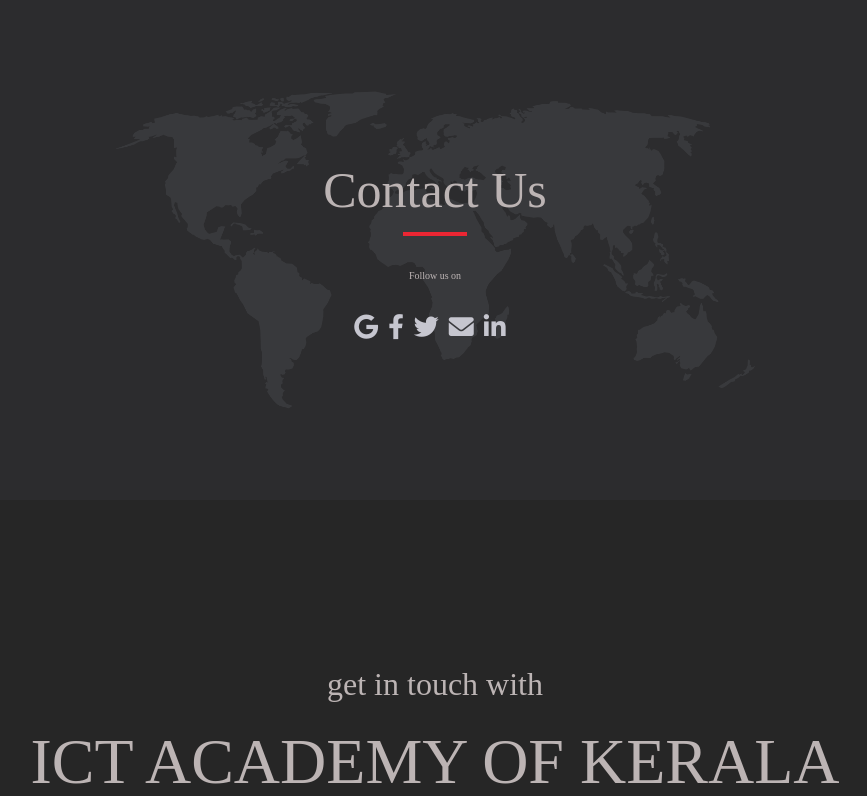
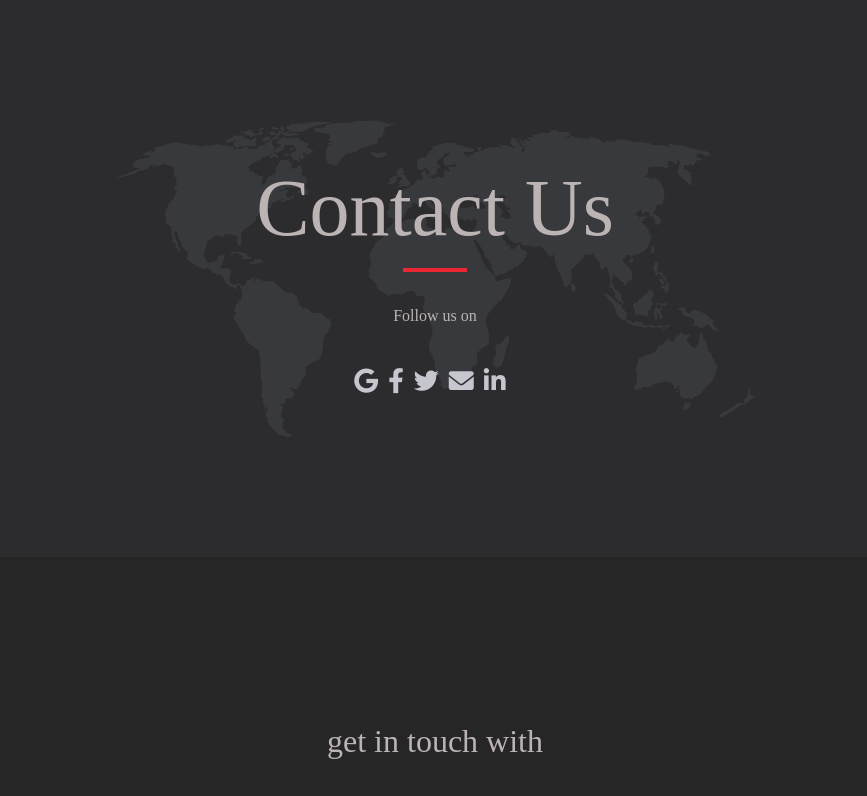
Before and after one commit to kantraman/ictak-website-mern, a React (Create React App) app in the folder frontend/: page / in a window 1280 px wide. Shown: the top 796 px of the page, without its empty margins (205-1072 px from the left). Built offline with nearby package versions, Linux system fonts and the light colour scheme.

Commit message:
Localised css scope

```diff
--- a/frontend/src/components/contact us/Contact.css
+++ b/frontend/src/components/contact us/Contact.css
@@ -13,27 +13,30 @@
     --white : white;
     --black: black;
   }
-    .contact{
-    font-size: 10px;
-    font-family: 'Roboto Mono';
+
+  .contact{
+    font-family: 'RobotoMono Regular';
+    color: #BCB4B4;
     background-color: var(--dark-bg);
   }
-  ul,li{
+
+  .contact ul li{
     list-style: none;
   }
-  a{
+  .contact a{
     text-decoration: none;
 
   }
-  img, svg{
+  .contact svg,
+  .contact img{
     width: 100%;
     height: 100%;
     object-fit: cover;
   }
-  button{
+  .contact button{
     outline: none
   }
-  .container {
+  .contact .container {
     max-width: 1200px;
     width: 90%;
     margin: 0 auto;
@@ -41,24 +44,33 @@
 
   @font-face {
     font-family: 'RobotoMono Regular';
+    font-display: swap;
+    src: url(https://fonts.gstatic.com/s/robotomono/v13/L0xuDF4xlVMF-BfR8bXMIhJHg45mwgGEFl0_3vq_SeW4Ep0.woff2) format('woff2');
+    unicode-range: U+0460-052F, U+1C80-1C88, U+20B4, U+2DE0-2DFF, U+A640-A69F, U+FE2E-FE2F;
     font-style: normal;
   }
   @font-face {
     font-family: 'Montserrat SemiBold';
     font-style: normal;
+    font-weight: 600;
+    font-display: swap;
+    src: url(https://fonts.gstatic.com/s/montserrat/v23/JTUHjIg1_i6t8kCHKm4532VJOt5-QNFgpCu173w0aXpsog.woff2) format('woff2');
+    unicode-range: U+0460-052F, U+1C80-1C88, U+20B4, U+2DE0-2DFF, U+A640-A69F, U+FE2E-FE2F;
   }
   @font-face {
     font-family: 'Montserrat Bold';
     font-style: normal;
+    font-display: swap;
+    src: url(https://fonts.gstatic.com/s/montserrat/v23/JTUSjIg1_i6t8kCHKm459WRhyzbi.woff2) format('woff2');
+    unicode-range: U+0460-052F, U+1C80-1C88, U+20B4, U+2DE0-2DFF, U+A640-A69F, U+FE2E-FE2F;
   }
-   .contact{
-    font-family: 'RobotoMono Regular';
-    color: var(--gray-1);
-  }
-  *{
-    font-family: 'RobotoMono Regular';
-    color: var(--gray-1);
-  }
-  h1,h2,h3,h4,h5,h6{
+
+
+  .contact h1,
+  .contact h2,
+  .contact h3,
+  .contact h4,
+  .contact h5,
+  .contact h6{
     font-family: 'Montserrat SemiBold'
   }
```
